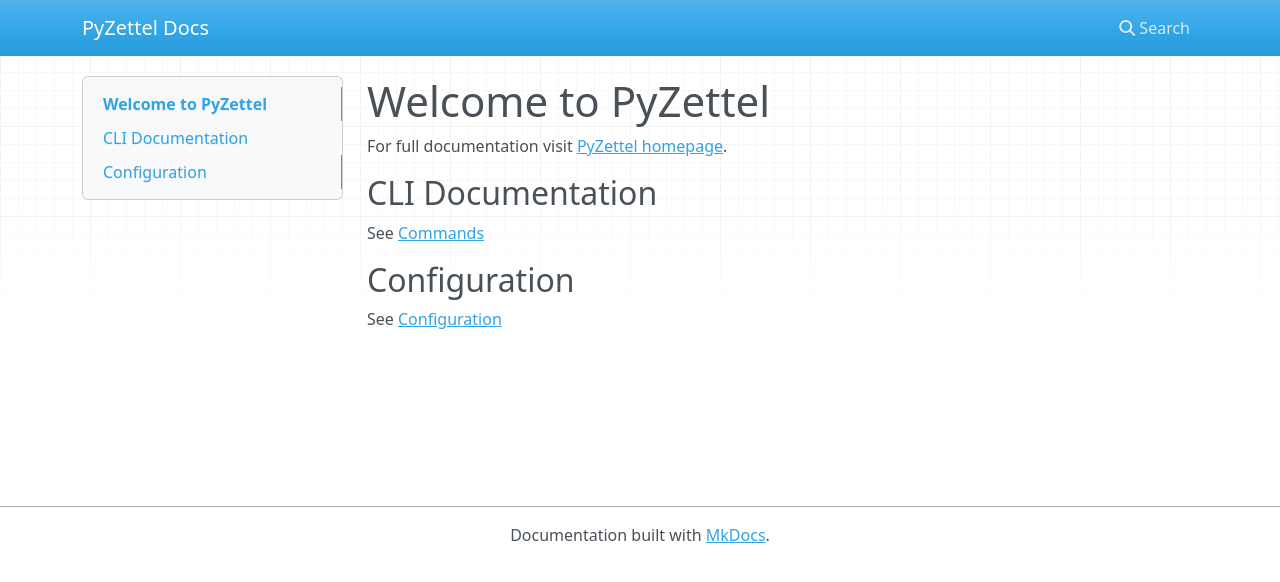
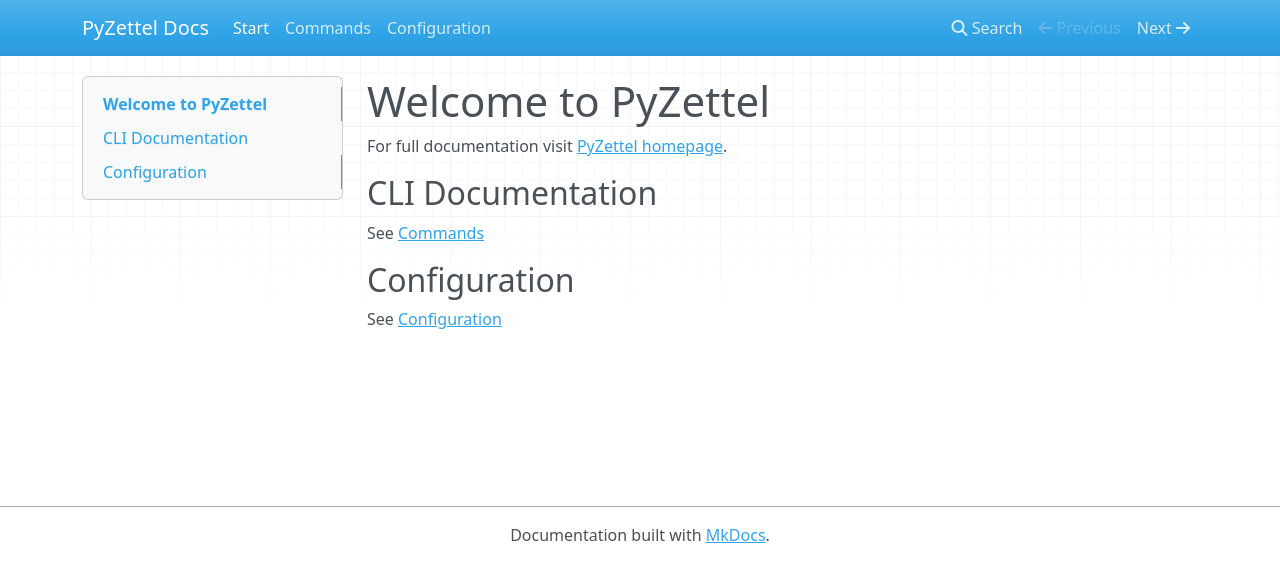
Before and after one commit to HansAschauer/PyZettel, an MkDocs documentation site: the page built from docs/index.md, in a window 1280 px wide. Shown: the top 582 px of the page. Built offline with MkDocs 1.6.1, drawn with Linux system fonts in a browser that asks for light colours; nearby versions of some CDN libraries.

Commit message:
feat: Update MkDocs navigation to include commands and configuration sections

```diff
--- a/mkdocs.yml
+++ b/mkdocs.yml
@@ -6,6 +6,7 @@
 - codehilite:
 - pymdownx.superfences
 
-
 nav:
-- start: index.md
+- Start: index.md
+- Commands: commands.md
+- Configuration: configuration.md
```
